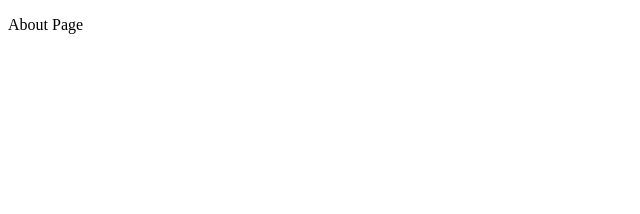
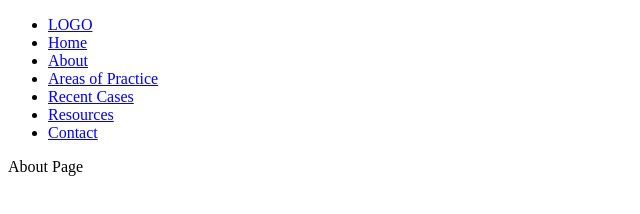
Before and after one commit to kechamberlin/ag-law-2020, a Gatsby site in the folder gatsby/: page /about in a window 1280 px wide. Shown: the whole page, without its empty margins (0-640 px from the left). Built offline with nearby package versions, Linux system fonts and the light colour scheme; Gatsby itself is replaced by a stand-in of ours.

Commit message:
Imported Nav component and put in return statement.

```diff
--- /dev/null
+++ b/gatsby/src/components/Nav.js
@@ -0,0 +1,32 @@
+import React from 'react';
+import { Link } from 'gatsby';
+
+export default function Nav() {
+  return (
+    <nav>
+      <ul>
+        <li>
+          <Link to="/">LOGO</Link>
+        </li>
+        <li>
+          <Link to="/">Home</Link>
+        </li>
+        <li>
+          <Link to="/about">About</Link>
+        </li>
+        <li>
+          <Link to="/areasofpractice">Areas of Practice</Link>
+        </li>
+        <li>
+          <Link to="/recentcases">Recent Cases</Link>
+        </li>
+        <li>
+          <Link to="/resources">Resources</Link>
+        </li>
+        <li>
+          <Link to="/contact">Contact</Link>
+        </li>
+      </ul>
+    </nav>
+  );
+}
--- a/gatsby/src/pages/about.js
+++ b/gatsby/src/pages/about.js
@@ -1,8 +1,10 @@
 import React from 'react';
+import Nav from '../components/Nav';
 
 export default function AboutPage() {
   return (
     <div>
+      <Nav />
       <p>About Page</p>
     </div>
   );
--- a/gatsby/src/pages/areasofpractice.js
+++ b/gatsby/src/pages/areasofpractice.js
@@ -1,8 +1,10 @@
 import React from 'react';
+import Nav from '../components/Nav';
 
 export default function AreasOfPracticePage() {
   return (
     <div>
+      <Nav />
       <p>Areas of Practice Page</p>
     </div>
   );
--- a/gatsby/src/pages/index.js
+++ b/gatsby/src/pages/index.js
@@ -1,8 +1,10 @@
 import React from 'react';
+import Nav from '../components/Nav';
 
 export default function HomePage() {
   return (
     <div>
+      <Nav />
       <p>Home Page</p>
     </div>
   );
```
